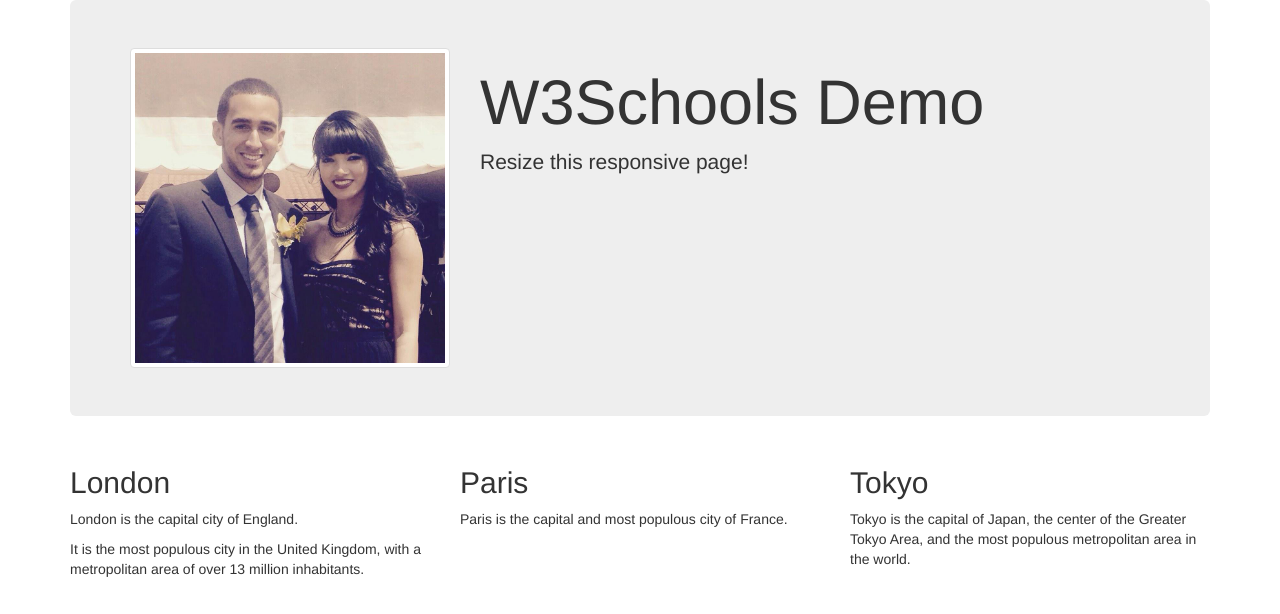
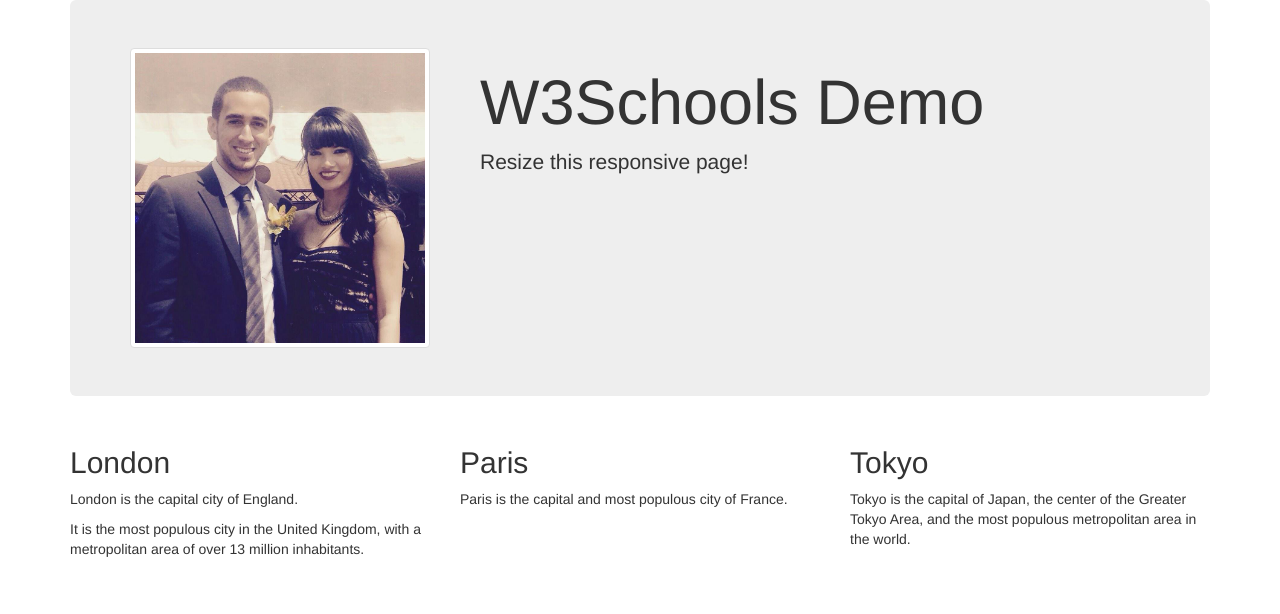
Before and after one commit to Japerea912/Japerea912.github.io, a plain HTML site: page index.html in a window 1280 px wide. Drawn offline with nearby package versions, Linux system fonts and the light colour scheme.

Commit message:
Prueba imagen 2

```diff
--- a/index.html
+++ b/index.html
@@ -27,7 +27,7 @@
          <div id ="header" class="jumbotron">
            <div class = "row">
              <div class="col-md-4">
-               <img src="images/imagen_prueba.jpg" alt="150x150" class="img-thumbnail">
+               <img src="images/imagen_prueba.jpg" alt="140x140" class="img-thumbnail" style ="width:300px;height:300px">
              </div>
              <div class="col-md-8">
                <h1>W3Schools Demo</h1>
```
